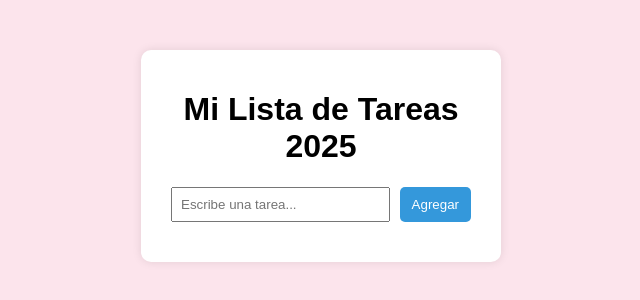
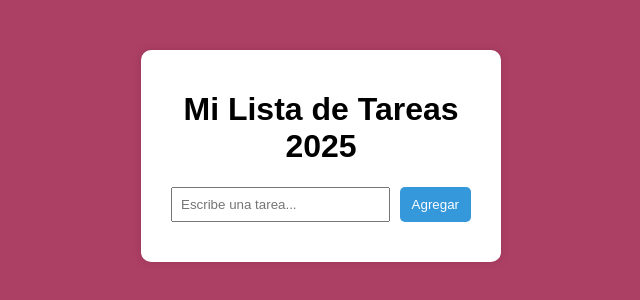
Before and after one commit to cesarkey2/registro-tareas-git, a plain HTML site: page index.html in a window 1280 px wide. Shown: the whole page, without its empty margins (319-959 px from the left). Drawn offline with Linux system fonts and the light colour scheme.

Commit message:
Actualizar fondo principal

```diff
--- a/style.css
+++ b/style.css
@@ -1,6 +1,6 @@
 body {
     font-family: Arial, sans-serif;
-    background-color: #fce4ec; /* rosa claro */
+    background-color: #ac3f64; /* ROSA CLARO */
     display: flex;
     justify-content: center;
     margin-top: 50px;
```
